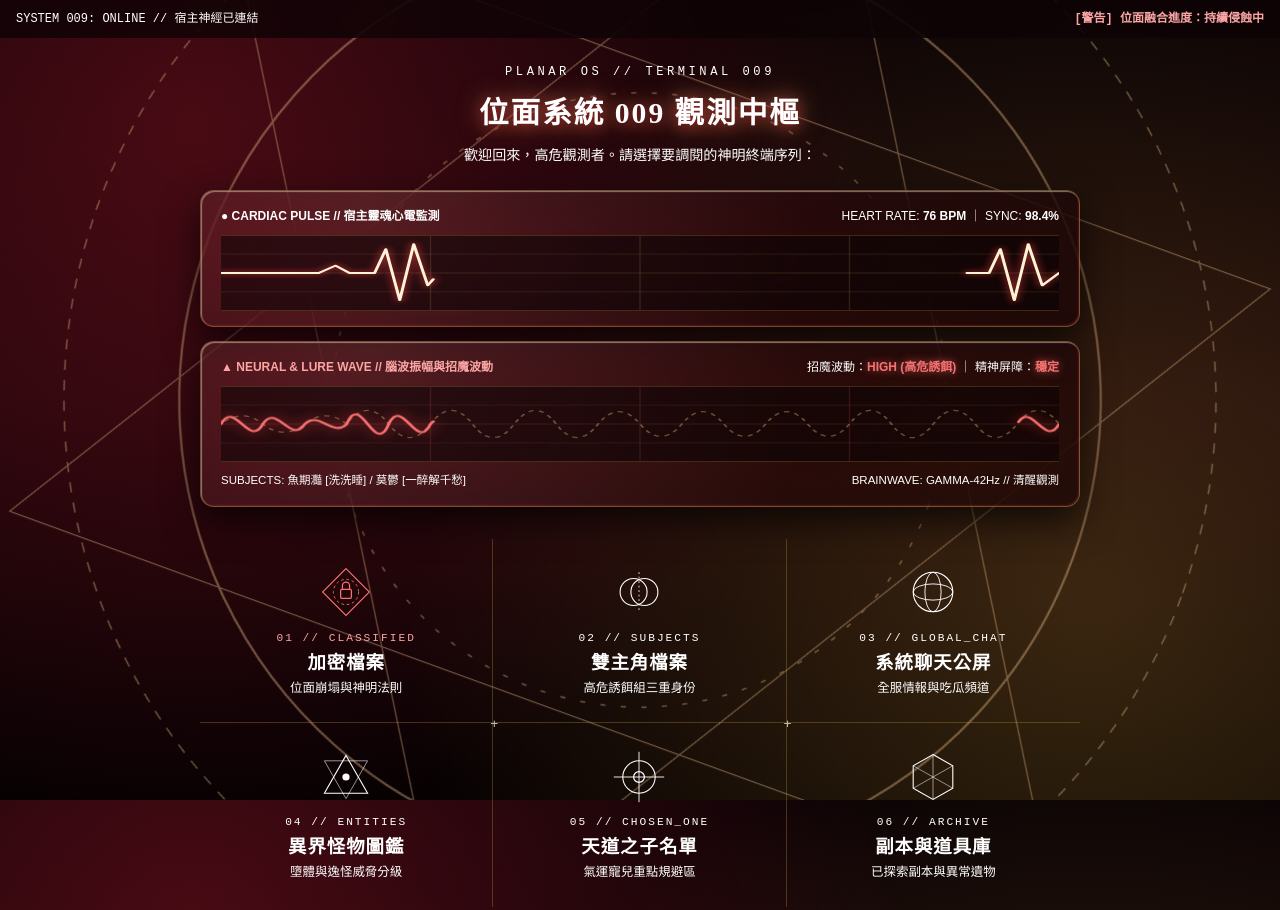
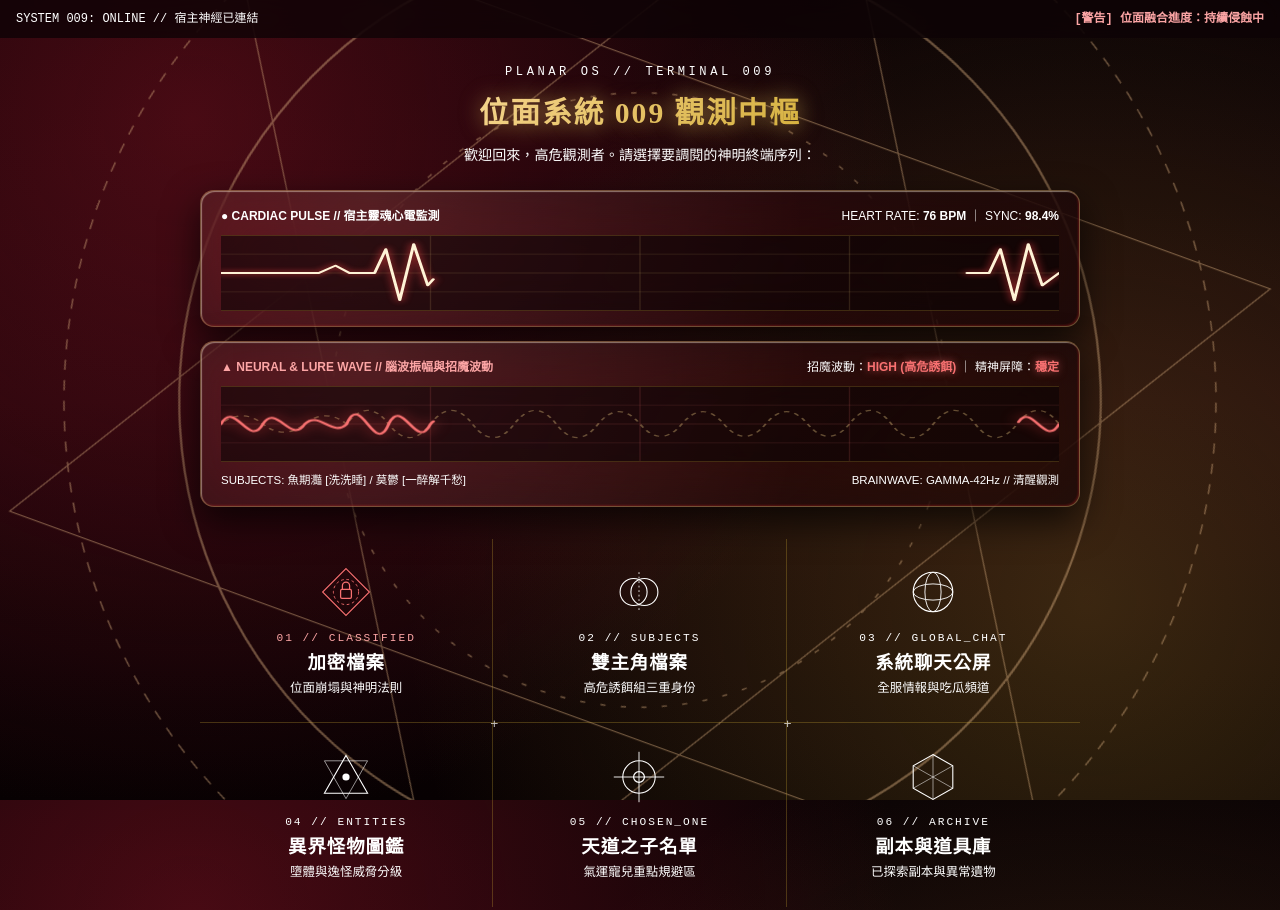
Before and after one commit to linlin061108-sys/-, a plain HTML site: page index.html in a window 1280 px wide. Shown: the top 910 px of the page. Drawn offline with Linux system fonts and the light colour scheme.

Commit message:
Update style.css

```diff
--- a/style.css
+++ b/style.css
@@ -426,3 +426,14 @@ border-bottom: 1px solid rgba(212, 175, 55, 0.28);
 .btn-group, .chat-controls { flex-direction: column; }
 .btn-group .action-btn, .chat-controls select, .chat-controls input, .chat-controls .action-btn { width: 100%; text-align: center; }
 }
+/* 恢復神明終端流金漸層標題與光暈 */
+.hub-header h1,
+.section-header h2,
+.boot-title {
+    background: linear-gradient(135deg, #fff5d6 0%, #f3d285 35%, #d4af37 70%, #b8860b 100%);
+    -webkit-background-clip: text;
+    -webkit-text-fill-color: transparent;
+    color: #e6c27a;
+    text-shadow: 0 0 24px rgba(230, 194, 122, 0.35);
+    filter: drop-shadow(0 2px 10px rgba(212, 175, 55, 0.25));
+}
```
